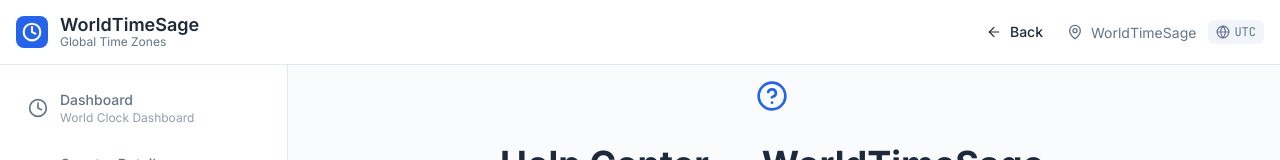
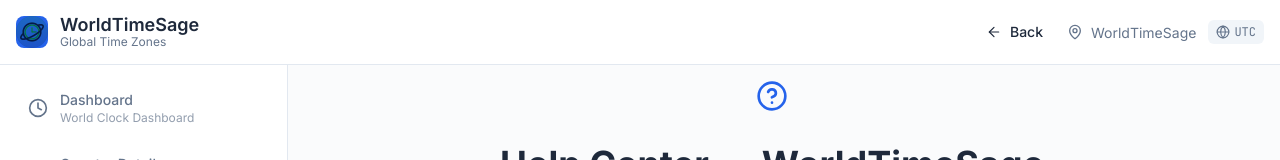
Before and after one commit to AsterixhDev/worldtime, a React (Vite) app: page /help in a window 1280 px wide. Shown: the top 160 px of the page. Built offline with nearby package versions, Linux system fonts and the light colour scheme.

Commit message:
update header image

```diff
--- a/src/components/ui/Header.tsx
+++ b/src/components/ui/Header.tsx
@@ -75,12 +75,7 @@ const Header = ({ className = '' }: HeaderProps) => {
               onClick={handleLogoClick}
             >
               <div className="flex items-center justify-center w-8 h-8 bg-primary rounded-lg group-hover:bg-primary/90 transition-smooth">
-                <Icon
-                  name="Clock"
-                  size={20}
-                  color="white"
-                  strokeWidth={2.5}
-                />
+                <img src="assets/images/icon-512.png" alt="brand image" className="size-full object-fit object-center"/>
               </div>
               <div className="flex flex-col">
                 <span className="text-lg font-semibold text-foreground leading-none">
```
